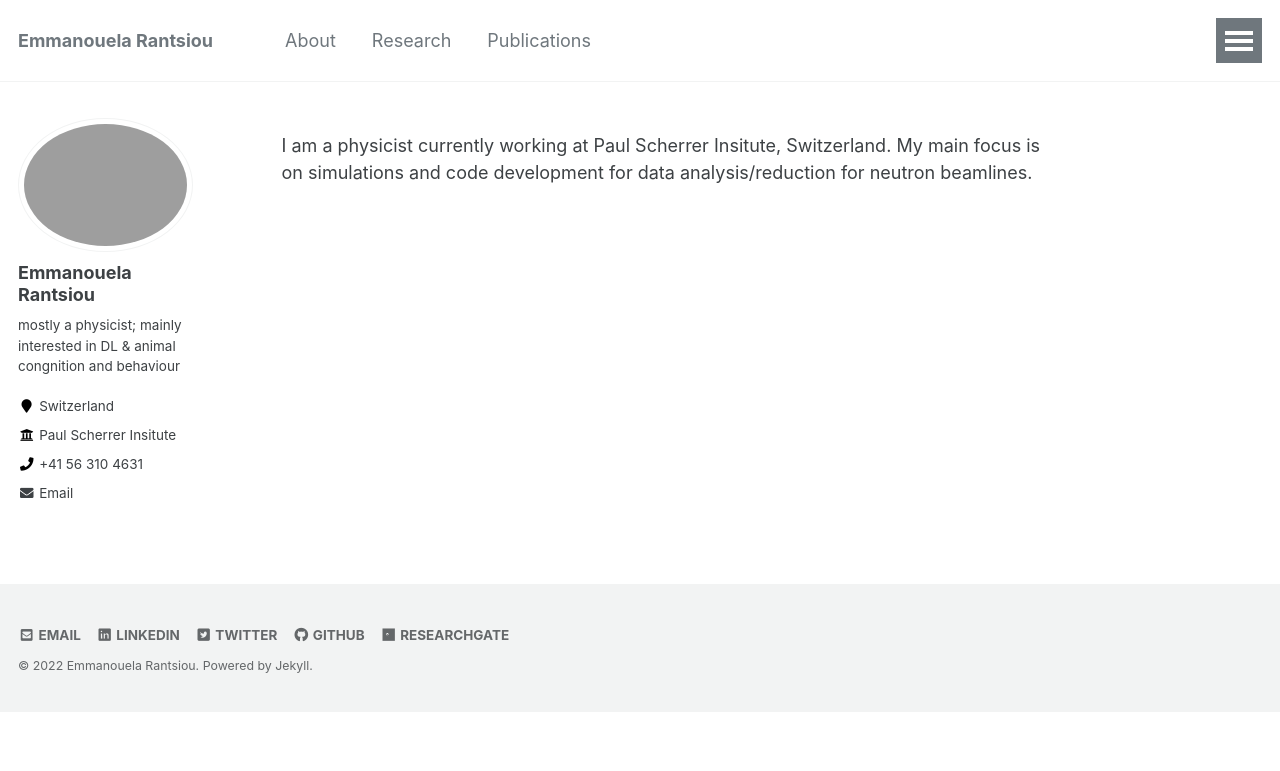
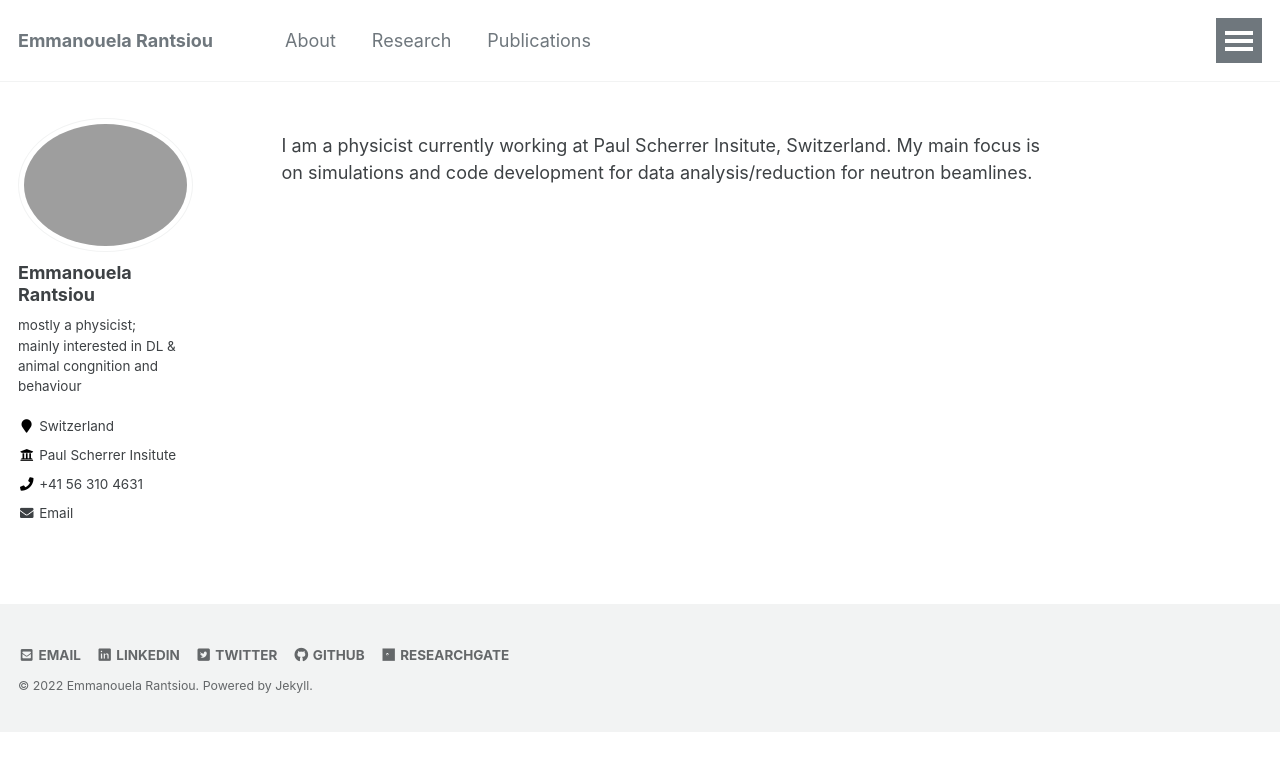
Before and after one commit to emmarant/emmarant.github.io, a Jekyll site: the page built from _pages/intro.md, in a window 1280 px wide. Shown: the top 771 px of the page. Built offline with Jekyll 4.4.1, drawn with Linux system fonts in a browser that asks for light colours.

```diff
--- a/_config.yml
+++ b/_config.yml
@@ -59,7 +59,7 @@ yandex_site_verification :
 author:
   name             : "Emmanouela Rantsiou"
   avatar           : "cassata-modified.png"
-  bio              : "mostly a physicist; mainly interested in DL & animal congnition and behaviour"
+  bio              : "mostly a physicist; <br> mainly interested in DL & animal congnition and behaviour"
   location         : Switzerland
   employer         : Paul Scherrer Insitute
   pubmed           :
```
